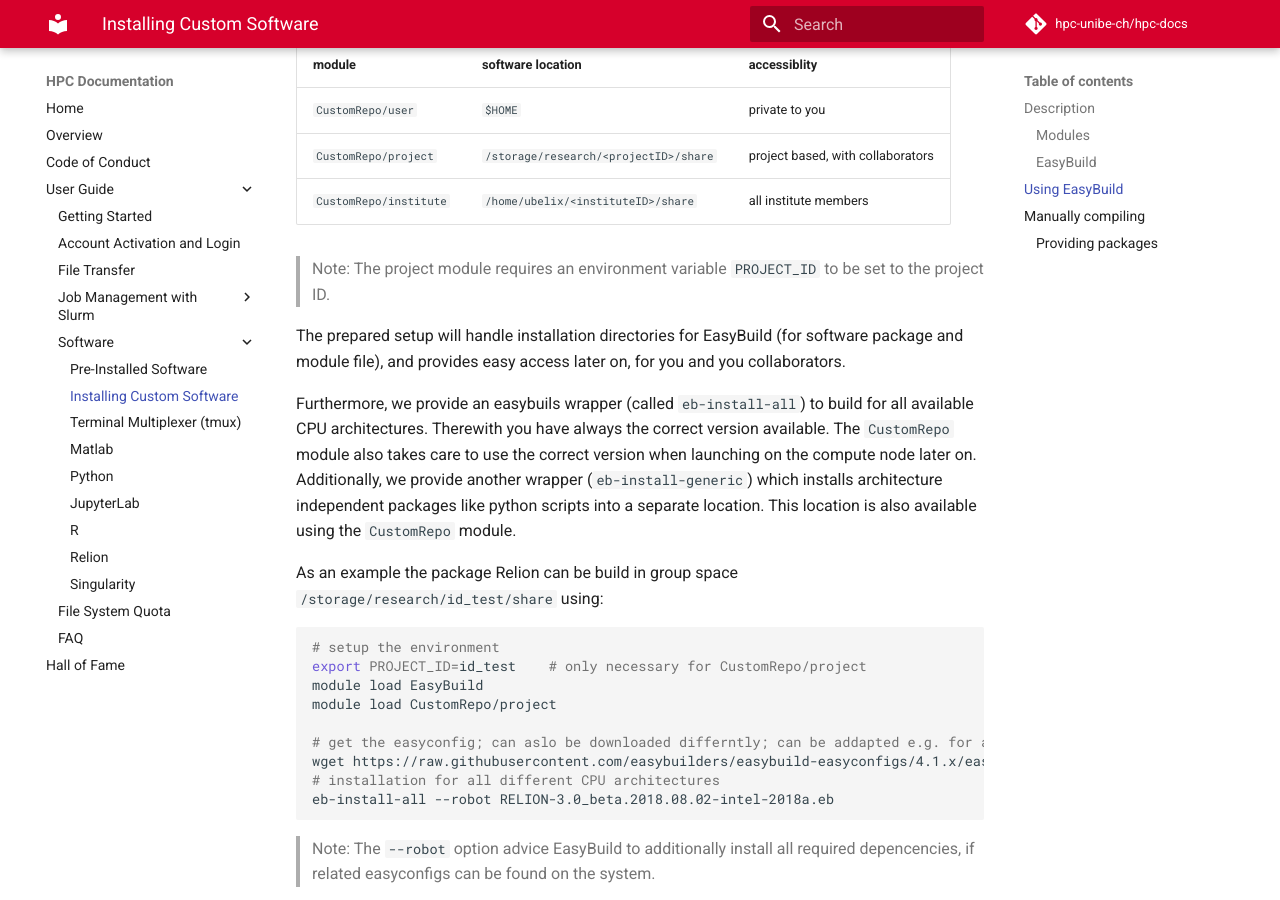
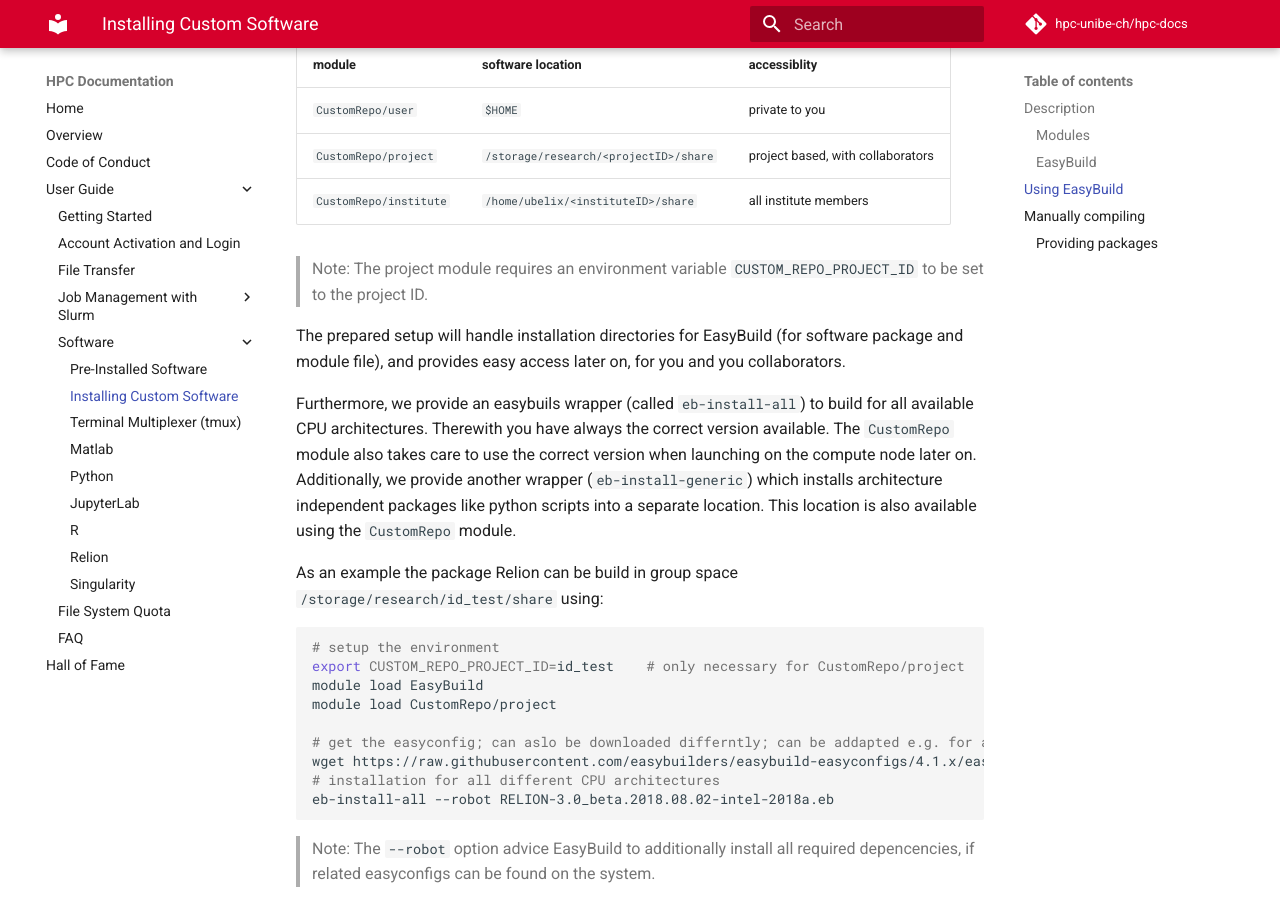
Before and after one commit to hpc-unibe-ch/hpc-unibe-ch.github.io, an MkDocs documentation site: the page built from docs/user-guide/software/installing-custom-software.md, in a window 1280 px wide and 900 px high, scrolled down 1063 px. Built offline with MkDocs 1.6.1 and Material for MkDocs 9.7.7, drawn with Linux system fonts in a browser that asks for light colours; comment, search, counter and statistics services are not loaded.

Commit message:
CustomRepo correct var name

````diff
--- a/docs/user-guide/software/installing-custom-software.md
+++ b/docs/user-guide/software/installing-custom-software.md
@@ -33,7 +33,7 @@ By loading the following module you can build and software packages in the follo
 |`CustomRepo/project`| `/storage/research/<projectID>/share` | project based, with collaborators |
 |`CustomRepo/institute`| `/home/ubelix/<instituteID>/share` | all institute members |
 
-> Note: The project module requires an environment variable `PROJECT_ID` to be set to the project ID.
+> Note: The project module requires an environment variable `CUSTOM_REPO_PROJECT_ID` to be set to the project ID.
 
 The prepared setup will handle installation directories for EasyBuild (for software package and module file), and provides easy access later on, for you and you collaborators.
 
@@ -44,7 +44,7 @@ As an example the package Relion can be build in group space `/storage/research/
 
 ```Bash
 # setup the environment
-export PROJECT_ID=id_test    # only necessary for CustomRepo/project
+export CUSTOM_REPO_PROJECT_ID=id_test    # only necessary for CustomRepo/project
 module load EasyBuild
 module load CustomRepo/project
 
````
